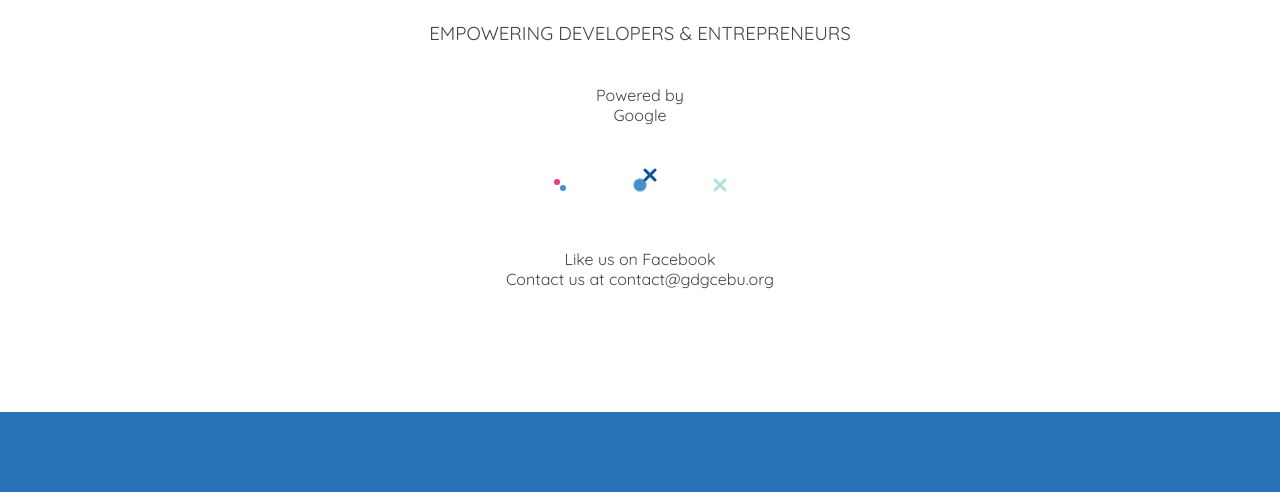
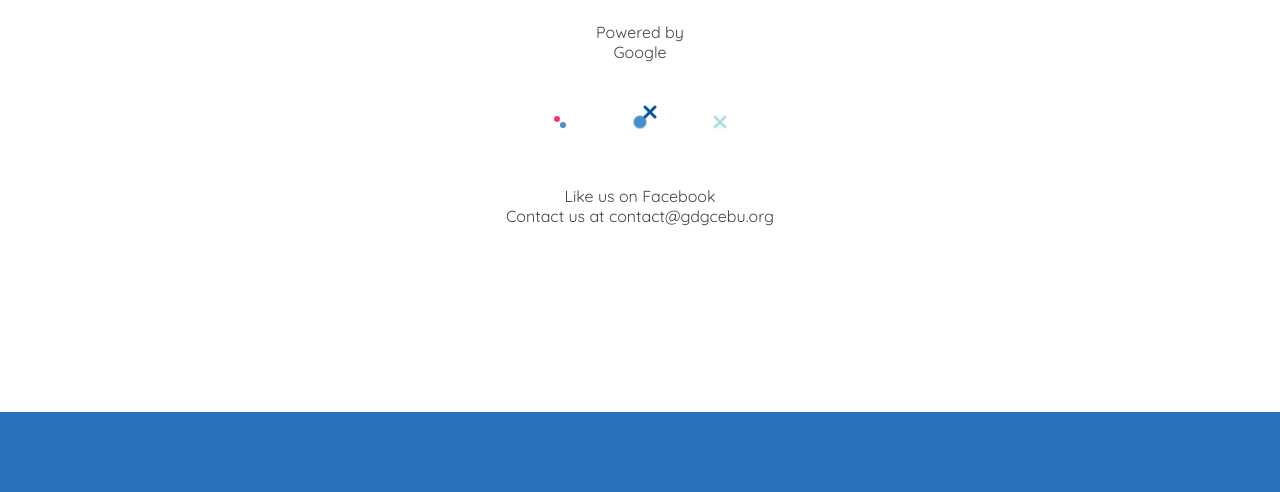
Before and after one commit to gdg-cebu/devfest17-old, a plain HTML site: page public/index.html in a window 1280 px wide. Shown: the part 308-800 px from the top of the page. Drawn offline with Linux system fonts and the light colour scheme.

Commit message:
dont make main content display flex

```diff
--- a/public/index.css
+++ b/public/index.css
@@ -34,11 +34,7 @@
 
 main {
     flex: 1 0 0;
-    display: flex;
-    flex-direction: column;
-    justify-content: center;
-    align-items: center;
-    padding: 8rem 2rem;
+    padding: 6rem 2rem;
     text-align: center;
 }
 
```
